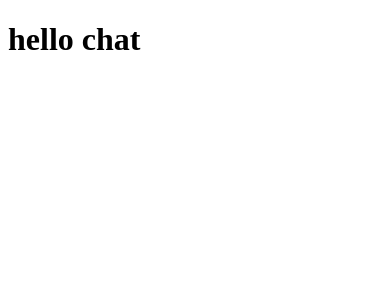
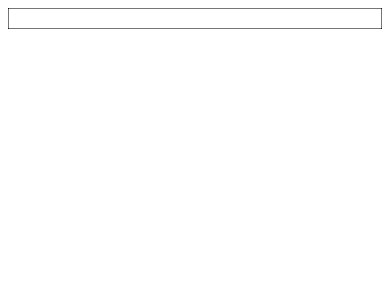
Before and after one commit to m1a9s9a4/react-ChatApp, a React (Create React App) app in the folder client/: page /chat in a window 390 px wide. Shown: the top 300 px of the page. Built offline with nearby package versions, Linux system fonts and the light colour scheme.

Commit message:
[update] chat側のsocketを処理を追加

```diff
--- /dev/null
+++ b/client/src/components/Chat/Chat.css
@@ -0,0 +1,34 @@
+.outerContainer {
+    display: flex;
+    justify-content: center;
+    align-items: center;
+    height: 100vh;
+    background-color: #1A1A1D;
+}
+
+.container {
+    display: flex;
+    flex-direction: column;
+    justify-content: space-between;
+    background: #FFFFFF;
+    border-radius: 8px;
+    height: 60%;
+    width: 35%;
+}
+
+@media (min-width: 320px) and (max-width: 480px) {
+    .outerContainer {
+        height: 100%;
+    }
+
+    .container {
+        width: 100%;
+        height: 100%;
+    }
+}
+
+@media (min-width: 480px) and (max-width: 1200px) {
+    .container {
+        width: 60%;
+    }
+}
--- a/client/src/components/Chat/Chat.tsx
+++ b/client/src/components/Chat/Chat.tsx
@@ -1,8 +1,81 @@
-import React from 'react';
+import React, {useState, useEffect} from 'react';
+import queryString from 'query-string';
+import io from 'socket.io-client';
 
-const Chat: React.FC = () => {
+import './Chat.css';
+
+let socket;
+
+interface Props {
+  location: any;
+}
+
+const Chat: React.FC<Props> = ({ location }) => {
+  const [name, setName] = useState('');
+  const [room, setRoom] = useState('');
+  const [message, setMessage] = useState('');
+  const [messages, setMessages] = useState<string[]>([]);
+  const ENDPOINT = 'localhost:5000';
+
+  useEffect(() => {
+    const {name, room} = queryString.parse(location.search);
+    socket = io(ENDPOINT, {
+      //@ts-ignore
+      withCredentials: true,
+      extraHeaders: {
+        "socket-client-header": "react-ChatApp"
+      }
+    });
+    if (typeof name === 'string') {
+      setName(name);
+    }
+
+    if (typeof room === 'string') {
+      setRoom(room);
+    }
+
+    socket.emit('join', {name, room}, ({err}) => {
+
+    });
+
+    return () => {
+      socket.emit('disconnect');
+      socket.off();
+    }
+
+  }, [ENDPOINT, location.search])
+
+  useEffect(() => {
+    socket.on('message', (message) => {
+      setMessages([...messages, message])
+    })
+  }, [messages]);
+
+  const sendMessage = (event) => {
+    event.preventDefault();
+    if (message) {
+      socket.emit('sendMessage', message, () => setMessage(''));
+    }
+  }
+
+  const submit = (event) => {
+    if (event.key === 'Enter') {
+      sendMessage(event);
+    }
+  }
+
+  console.log(message, messages);
+
   return (
-    <h1>hello chat</h1>
+    <div className="outerContainer">
+      <div className="container">
+        <input
+          value={message}
+          onChange={(event) => setMessage(event.target.value)}
+          onKeyPress={submit}
+        />
+      </div>
+    </div>
   )
 }
 
```
